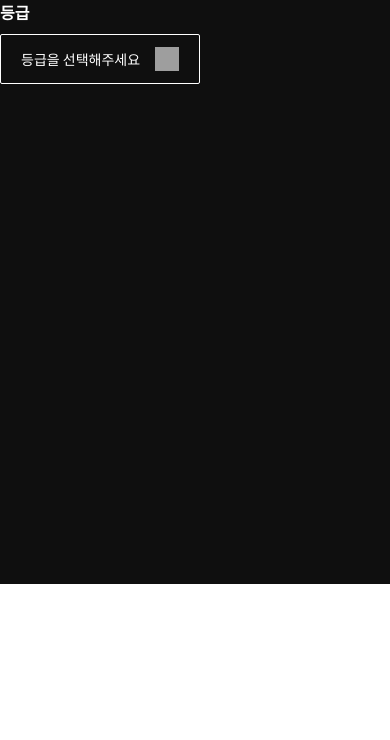
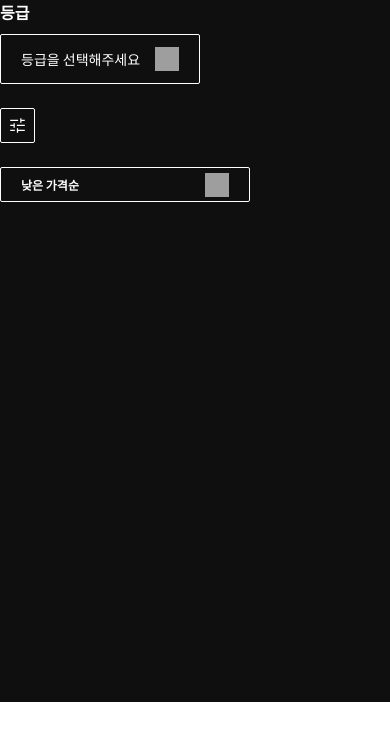
Before and after one commit to FavoritePhotoTeam3/1-favoritePhoto-3-FE, a React (Create React App) app: page / in a window 390 px wide. Shown: the top 740 px of the page. Built offline with nearby package versions, Linux system fonts and the light colour scheme; grey boxes are pictures that could not be loaded; the HTML template or start-up script is replaced by a standard one; a web font is replaced by a local one.

Commit message:
chore: dropdown normal 컴포넌트 width height 입력받게 변경

```diff
--- a/src/components/commons/dropdown_normal/DropdownNormal.jsx
+++ b/src/components/commons/dropdown_normal/DropdownNormal.jsx
@@ -6,7 +6,14 @@ import styles from "./DropdownNormal.module.css";
 import downArrow from "./assets/icon_arrowdown.svg";
 import filterIcon from "./assets/icon_filter.svg";
 
-export function DropdownNoneBorder({ title = "Select", options = [] }) {
+export function DropdownNoneBorder({
+  title = "Select",
+  options = [],
+  desktopWidth = "100%",
+  tabletWidth = "100%",
+  desktopHeight = "60px",
+  tabletHeight = "55px",
+}) {
   const [isOpen, setIsOpen] = useState(false);
   const [selectedOption, setSelectedOption] = useState(title);
 
@@ -36,8 +43,19 @@ export function DropdownNoneBorder({ title = "Select", options = [] }) {
     };
   }, []);
 
+  const customStyles = {
+    "--desktop-width": desktopWidth,
+    "--tablet-width": tabletWidth,
+    "--desktop-height": desktopHeight,
+    "--tablet-height": tabletHeight,
+  };
+
   return (
-    <div className={styles.dropdownNormal} ref={dropdownRef}>
+    <div
+      className={styles.dropdownNormal}
+      ref={dropdownRef}
+      style={customStyles}
+    >
       <button className={styles.normalButton} onClick={toggleDropdown}>
         {/* 텍스트 (데스크탑, 태블릿) */}
         <span className={styles.buttonText}>{selectedOption}</span>
@@ -65,7 +83,16 @@ export function DropdownNoneBorder({ title = "Select", options = [] }) {
   );
 }
 
-export function DropdownBorder({ title = "Select", options = [] }) {
+export function DropdownBorder({
+  title = "Select",
+  options = [],
+  desktopWidth = "100%",
+  tabletWidth = "100%",
+  mobileWidth = "100%",
+  desktopHeight = "50px",
+  tabletHeight = "45px",
+  mobileHeight = "35px",
+}) {
   const [isOpen, setIsOpen] = useState(false);
   const [selectedOption, setSelectedOption] = useState(title);
 
@@ -93,8 +120,21 @@ export function DropdownBorder({ title = "Select", options = [] }) {
     };
   }, []);
 
+  const customStyles = {
+    "--desktop-width": desktopWidth,
+    "--tablet-width": tabletWidth,
+    "--mobile-width": mobileWidth,
+    "--desktop-height": desktopHeight,
+    "--tablet-height": tabletHeight,
+    "--mobile-height": mobileHeight,
+  };
+
   return (
-    <div className={styles.borderedDropdown} ref={dropdownRef}>
+    <div
+      className={styles.borderedDropdown}
+      ref={dropdownRef}
+      style={customStyles}
+    >
       <button className={styles.borderedButton} onClick={toggleDropdown}>
         <span className={styles.buttonText}>{selectedOption}</span>
         <img
--- a/src/components/commons/dropdown_normal/DropdownNormal.module.css
+++ b/src/components/commons/dropdown_normal/DropdownNormal.module.css
@@ -7,8 +7,8 @@
   justify-content: space-between;
   align-items: center;
   border: none;
-  width: 64px;
-  height: 24px;
+  width: var(--desktop-width);
+  height: var(--desktop-height);
   background-color: #0f0f0f;
   color: #ffffff;
   font-size: 16px;
@@ -64,8 +64,8 @@
   padding: 13px 20px;
   border: 1px solid #ffffff;
   border-radius: 2px;
-  width: 180px;
-  height: 50px;
+  width: var(--desktop-width);
+  height: var(--desktop-height);
   background-color: #0f0f0f;
   color: #ffffff;
   font-size: 16px;
@@ -75,13 +75,13 @@
   }
 }
 .dropdownMenu.bordered {
-  width: 180px;
+  width: var(--desktop-width);
 }
 
 @media (max-width: 1199px) {
   .dropdownNormal .normalButton {
-    width: 58px;
-    height: 22px;
+    width: var(--tablet-width);
+    height: var(--tablet-height);
   }
   .dropdownNormal .buttonText {
     font-size: 14px;
@@ -91,11 +91,11 @@
   }
 
   .borderedButton {
-    width: 140px;
-    height: 45px;
+    width: var(--tablet-width);
+    height: var(--tablet-height);
   }
   .dropdownMenu.bordered {
-    width: 140px;
+    width: var(--tablet-width);
   }
   .borderedDropdown .buttonText {
     font-size: 14px;
@@ -125,11 +125,11 @@
   }
 
   .borderedButton {
-    width: 130px;
-    height: 35px;
+    width: var(--mobile-width);
+    height: var(--mobile-height);
   }
   .dropdownMenu.bordered {
-    width: 130px;
+    width: var(--mobile-width);
   }
   .borderedDropdown .buttonText {
     font-size: 12px;
--- a/src/pages/test_page/Test.jsx
+++ b/src/pages/test_page/Test.jsx
@@ -41,6 +41,28 @@ function Test() {
         tabletHeight="60px"
         mobileHeight="50px"
       />
+      <br></br>
+      {/* DropdownNoneBorder 컴포넌트 */}
+      <DropdownNoneBorder
+        title={DEFAULT_SELECT_OPTION}
+        options={DEFAULT_SELECT_OPTIONS}
+        desktopWidth="64px"
+        tabletWidth="58px"
+        desktopHeight="24px"
+        tabletHeight="22px"
+      />
+      <br></br>
+      {/* DropdownBorder 컴포넌트 */}
+      <DropdownBorder
+        title={DEFAULT_ORDER_OPTION}
+        options={DEFAULT_ORDER_OPTIONS}
+        desktopWidth="400px"
+        tabletWidth="300px"
+        mobileWidth="250px"
+        desktopHeight="50px"
+        tabletHeight="45px"
+        mobileHeight="35px"
+      />
       <div className="testContainer1"></div>
     </div>
   );
```
